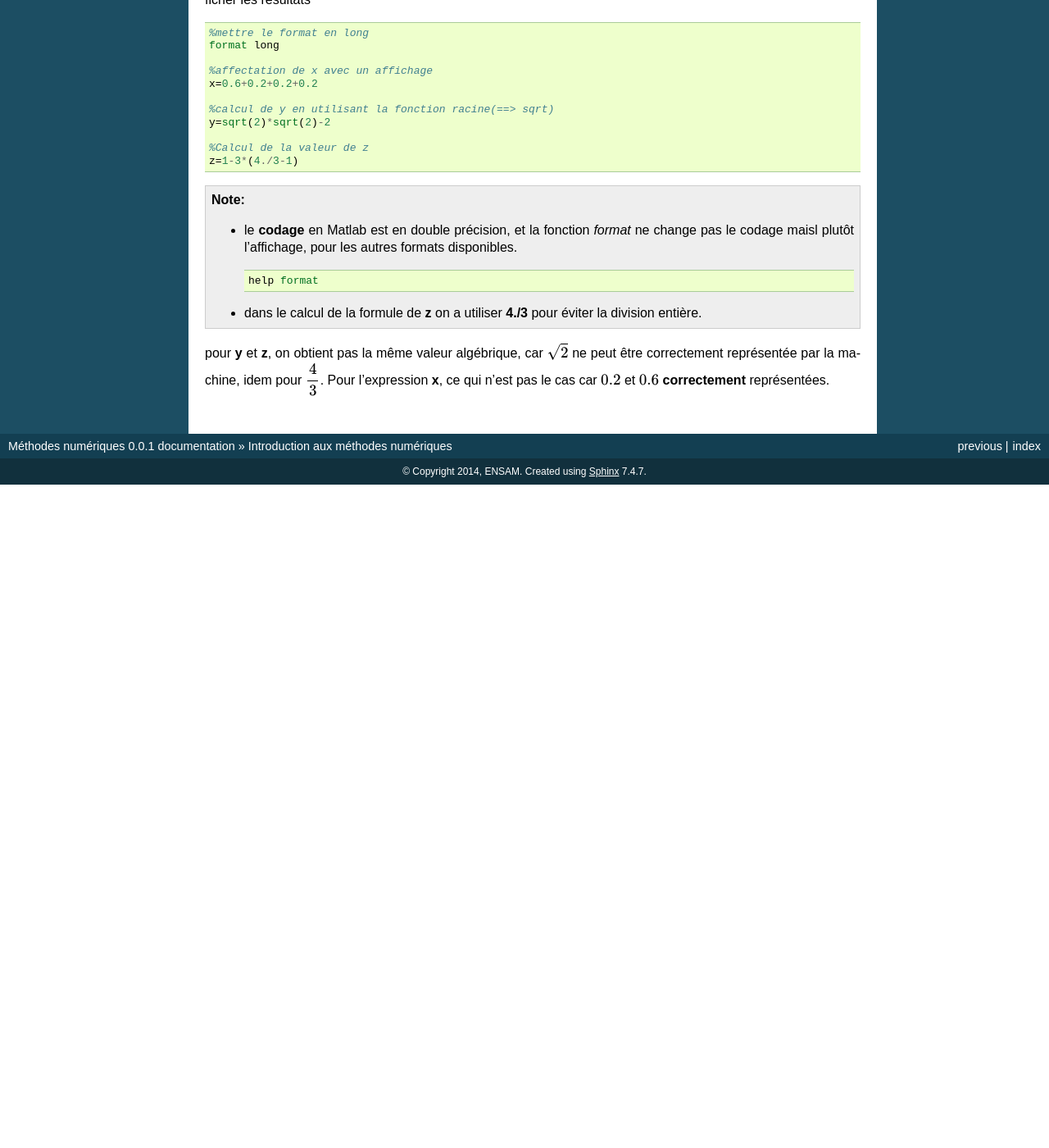
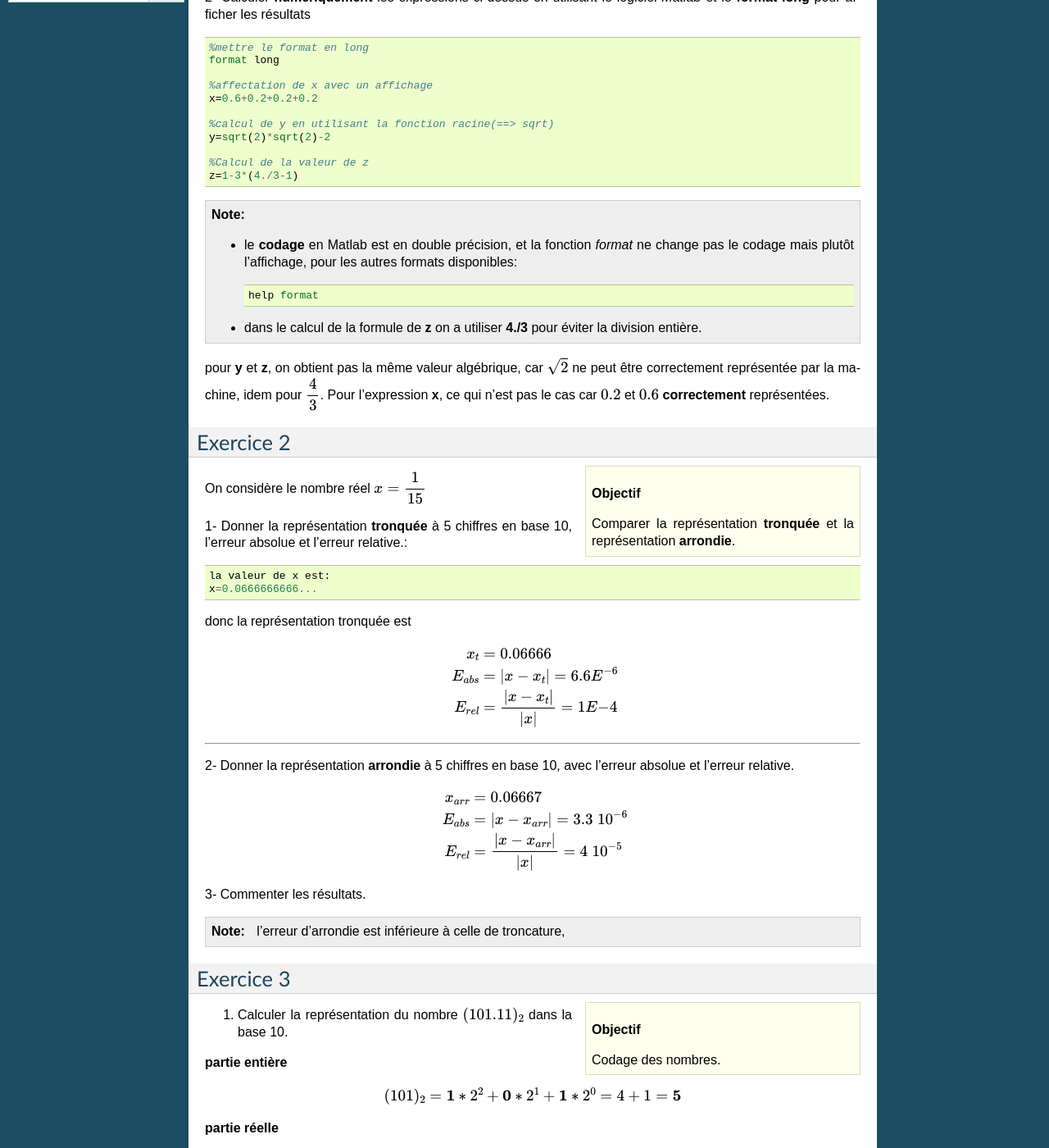
Before and after one commit to anassBelcaid/CMN, a Sphinx documentation site: the page built from doc/introduction_methodes_numeriques.rst, in a window 1280 px wide and 1400 px high, scrolled down 333 px. Shown: the whole window at 82% size. Built offline with Sphinx 7.4.7, drawn with Linux system fonts in a browser that asks for light colours; before the commit the page ends 924 px from its top, so only the background shows below that; some of the changed text lies outside the part shown.

Commit message:
solution de l'exercice 3-1 et 3-2

```diff
--- a/doc/index.rst
+++ b/doc/index.rst
@@ -15,7 +15,7 @@
    introduction_methodes_numeriques
 
 
-Indices and tables
+Indices et Tables
 ==================
 
 * :ref:`genindex`
--- a/doc/introduction_methodes_numeriques.rst
+++ b/doc/introduction_methodes_numeriques.rst
@@ -5,7 +5,7 @@
 ==========================================
 
 
-.. _exercice1
+.. _exercice1:
 
 Exercice 1
 ==========
@@ -25,6 +25,9 @@
 	z&=&1-3*(\dfrac{4}{3}-1)
 	\end{eqnarray}
 
+=====
+
+
 2- Calculer **numériquement** les expressions ci-dessus en utilisant le logiciel *Matlab* et le **format long** pour afficher les résultats
 
 .. code-block:: matlab
@@ -43,7 +46,7 @@
 
 .. note::
 
-	* le **codage** en Matlab est en double précision, et la fonction *format* ne change pas le codage maisl plutôt l'affichage, pour les autres formats disponibles. ::
+	* le **codage** en Matlab est en double précision, et la fonction *format* ne change pas le codage mais plutôt l'affichage, pour les autres formats disponibles::
 
 	    help format
 
@@ -51,3 +54,243 @@
 
 pour **y** et **z**, on obtient pas la même valeur algébrique, car :math:`\sqrt{2}` ne peut être correctement représentée par la machine, idem pour :math:`\dfrac{4}{3}`.
 Pour l'expression **x**, ce qui n'est pas le cas car  :math:`0.2` et :math:`0.6` **correctement** représentées.
+
+
+.. _exercice2:
+
+Exercice 2
+===========
+
+.. sidebar:: Objectif
+
+	Comparer la représentation **tronquée** et la représentation **arrondie**.
+
+On considère le nombre réel :math:`x=\dfrac{1}{15}`
+
+1- Donner la représentation **tronquée** à 5 chiffres en base 10, l'erreur absolue et l'erreur relative.::
+
+	la valeur de x est:
+	x=0.0666666666...
+
+donc la représentation tronquée est
+
+.. math::
+	\begin{eqnarray}
+	x_t&=&0.06666\\
+	E_{abs}&=&|x-x_t|=6.6E^{-6}\\
+	E_{rel}&=&\dfrac{|x-x_t|}{|x|}=1E{-4}
+	\end{eqnarray}
+
+=====
+
+
+2- Donner la représentation **arrondie** à 5 chiffres en base 10, avec l'erreur absolue et l'erreur relative.
+
+.. math::
+	\begin{eqnarray}
+	x_{arr}&=&0.06667\\
+	E_{abs}&=&|x-x_{arr}|=3.3\;10^{-6}\\
+	E_{rel}&=&\dfrac{|x-x_{arr}|}{|x|}=4\;10^{-5}
+	\end{eqnarray}
+
+
+3- Commenter les résultats.
+
+.. note::
+
+	l'erreur d'arrondie est inférieure à celle de troncature,
+
+.. _exercice3:
+
+Exercice 3
+===========
+
+.. sidebar:: Objectif
+
+	Codage des nombres.
+
+1. Calculer la représentation du nombre :math:`(101.11)_2` dans la base 10.
+
+**partie entière**
+
+.. math::
+
+	(101)_2=\mathbf{1}*2^2+\mathbf{0}*2^{1}+\mathbf{1}*2^{0}=4+1=\mathbf{5}
+
+**partie réelle**
+
+.. math::
+
+	(.11)_2=\mathbf{1}*(\frac{1}{2})^1+\mathbf{1}*(\frac{1}{2})^2=\dfrac{1}{2}+\dfrac{1}{4}=0.75
+
+donc
+
+.. math::
+
+	\begin{equation}
+	(101.11)_2=5.75
+	\end{equation}
+
+.. todo::
+
+	ajouter accolade inférieure
+
+=====
+
+
+2. Calculer la représentation des nombres :math:`0.1` et :math:`\dfrac{1}{3}` dans la base **2**.
+
+.. math::
+
+	\begin{array}[|l|c|r]
+	 \hline
+	  0.1*2=\mathbf{0}.2 & \rightarrow & rep=0.\mathbf{0} \\
+	  0.2*2=\mathbf{0}.4 & \rightarrow & rep=0.0\mathbf{0} \\
+	  0.4*2=\mathbf{0}.8 & \rightarrow & rep=0.00\mathbf{0} \\
+	  0.8*2=\mathbf{1}.6 & \rightarrow & rep=0.000\mathbf{1} \\
+	  0.6*2=\mathbf{1}.2 & \rightarrow & rep=0.0001\mathbf{1} \\
+	\end{array}
+
+La représentation de :math:`0.2` est cyclique avec un cycle :math:`0011`
+
+donc
+
+.. math::
+
+	0.1=(0.0001100110011\ldots)
+
+de même pour :math:`\dfrac{1}{3}` on trouve::
+
+	1/3=0.010101...
+
+=====
+
+3. Donner la représentation en simple précision sur un ordinateur du nombre :math:`+1101.1`
+
+	* sans tenant compte du **bit fontôme**.
+	* en tenant compte du **bit fontôme**.
+
+
+
+=====
+
+4. Représenter dans la norme *IEEE* les nombres:
+
+     a) x=-9.5
+     b) y=6.625
+     c) z= :math:`\frac{1}{10}`
+
+
+**Codage de x**
+
+partie entière::
+
+	9=(8+1)=(1001)_2
+
+partie réelle
+
+.. math::
+
+	\begin{array}[|l|c|r]
+	 \hline
+	  0.625*2=\mathbf{1}.25 & \rightarrow & 0.\mathbf{1} \\
+	  0.25*2=\mathbf{0}.5 & \rightarrow & 0.10 \\
+	  0.5*2=\mathbf{1} & \rightarrow & 0.101 \\
+	\end{array}
+
+donc::
+
+	6.625=1001.101
+
+Mise en forme **normalisée** pour éliminer le bit fontôme::
+
+	6.625=1.00110*2^3
+
+en **simple précision** on utilise *8 bits* pour l'exposant donc la valeur du **décalage** est.
+
+.. math::
+
+	decalage=2^{(8-1)}-1=127
+
+
+donc l'exposant à coder est ::
+
+	E=3+127=130=(10000010)
+
+et la mantisse est la partie après la virgule, remplie de :math:`0` **vers la droite** pour obtenir *23 bits*::
+
+	M=00110000000000000000000
+
+ce qui donne le codage de x.
+
+.. math::
+
+	x=\underbrace{0}_{signe}\;\underbrace{10000010}_{exposant}\;\underbrace{00110000000000000000000}_{mantisse}
+pour plus de détails voir (`IEEE_754`_)
+
+.. _IEEE_754: http://fr.wikipedia.org/wiki/IEEE_754
+
+=====
+
+
+5. En utilisant le logiciel **Matlab** calculer le plus grand **entier** naturel tel que :math:`\mathbf{e^n}` est représentée dans la machine.
+
+.. hint::
+
+	* Consulter la documentation de la fonction **isfinite**::
+
+	    help isfinite
+
+	* Penser à une boucle **while**
+
+
+
+.. literalinclude:: ../codes/tp01/exercice3_1.m
+	:language: matlab
+	:linenos:
+	:emphasize-lines: 8
+
+6. Déterminer l'ensemble :math:`\mathcal{F}(2,3,-1,3)` ?
+
+L'ensemble :math:`\mathcal{F}(\beta,t,L,U)` des nombres a virgules flottante est défini par:
+
+.. math::
+
+	\mathcal{F}=\{y=m\beta^{e-t},(m,e) \in \mathbb{Z}^2/ \beta^{t-1}\leq m \leq \beta^t -1, L \leq e \leq U \}
+
+* :math:`\beta` s'appelle la **base**.
+* :math:`t` est la **précision**.
+* :math:`L, U` l'intervalle de l'exposant.
+* le plus petit nombre en valeur absolue :
+
+.. math::
+
+	\beta^{t-1}\beta^{L-t}=\beta^{L-1}
+
+* le plus grand nombre :
+
+.. math::
+
+	(\beta^{t}-1)\beta^{U-t}=\beta^{U}(1-\beta^{-t})
+
+* et finalement le cardinal de :math:`\mathcal{F}` est :
+
+.. math::
+
+	\begin{eqnarray}
+	card(\mathcal{F})&=&card([-1,1])*card([\beta^{t-1},\beta^{t}-1])*card([L,U])\\
+	                 &=&2*(\beta^{t}-1-\beta^{t-1}+1) *(U-L+1)\\
+	                 &=&2*(\beta^{t-1}(\beta-1))*(U-L+1)
+	\end{eqnarray}
+
+donc pour :math:`\mathcal{F}(2,3,-1,3)` on trouve:
+
+
+* min= :math:`2^{-1-1}=2^{-2}=0.25`
+
+* max= :math:`2^3*(1-2^-1)=4`
+* :math:`card(\mathcal{F})=2*(2^2*(2-1))*(3+1+1)=40`
+
+
+.. literalinclude:: ../codes/tp01/exercice3_2.m
+	:language: matlab
```
Also changed, not shown: 2 other files.
